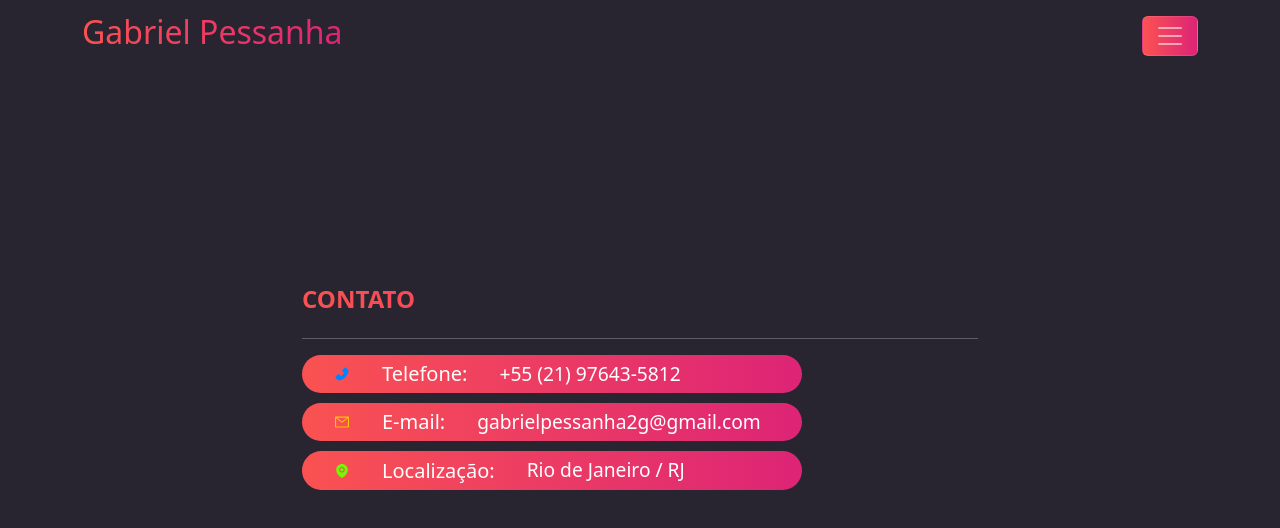
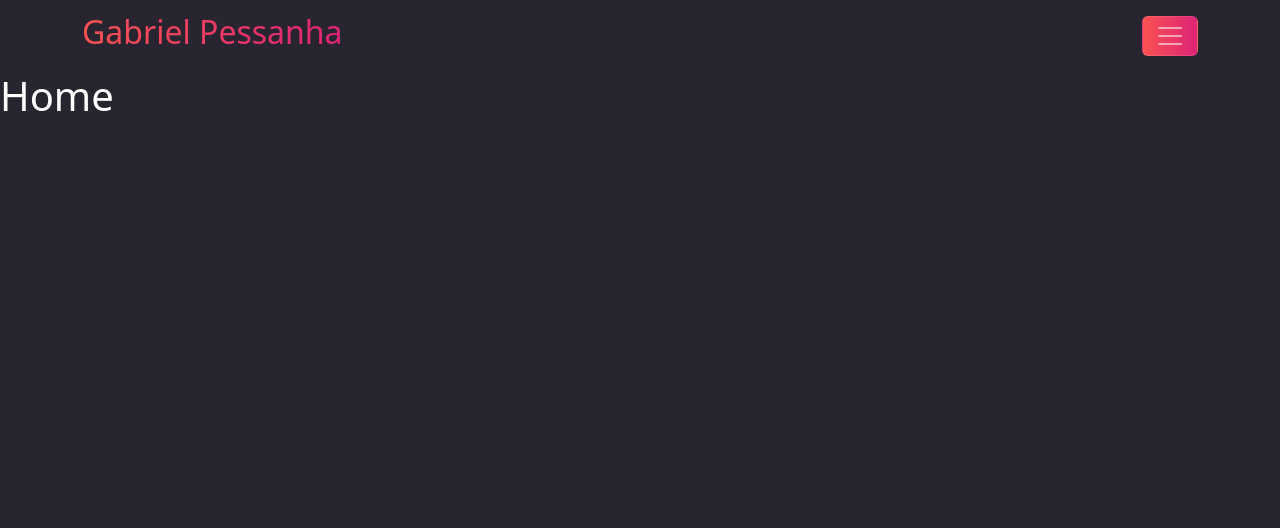
Before and after one commit to gabrielspessanha/portifolio, a React (Vite) app: page / in a window 1280 px wide. Shown: the top 528 px of the page. Built offline with nearby package versions, Linux system fonts and the light colour scheme.

Commit message:
adicionando pages

```diff
--- a/package.json
+++ b/package.json
@@ -10,11 +10,13 @@
     "preview": "vite preview"
   },
   "dependencies": {
+    "@react-navigation/native": "^6.1.7",
     "bootstrap": "^5.3.1",
     "react": "^18.2.0",
     "react-bootstrap": "^2.8.0",
     "react-dom": "^18.2.0",
-    "react-icons": "^4.10.1"
+    "react-icons": "^4.10.1",
+    "react-router-dom": "^6.15.0"
   },
   "devDependencies": {
     "@types/react": "^18.2.15",
--- a/src/App.jsx
+++ b/src/App.jsx
@@ -1,9 +1,6 @@
-import { About } from "./components/About";
-import { Contact } from "./components/Contact";
-import { Header } from "./components/Header";
-import { Portfolio } from "./components/Portfolio";
-import { Technologies } from "./components/Technologies";
-
+/* import { BrowserRouter} from 'react-router-dom';
+import { ContactPage } from "./pages/ContactPage"; */
+import { HomePage } from './pages/HomePage';
 
 
 
@@ -11,10 +8,8 @@ import { Technologies } from "./components/Technologies";
 function App() {
 
   return (
-   <div id="portifolio">
-    <Header />
-    <Contact />
-   </div>
+
+    <HomePage />
   )
 }
 
--- a/src/components/Header/index.jsx
+++ b/src/components/Header/index.jsx
@@ -46,11 +46,11 @@ export function Header(){
                 </Offcanvas.Header>
                 <Offcanvas.Body>
                   <Nav className="justify-content-end flex-grow-1 navLinks">
-                    <Nav.Link href="#action1">Home</Nav.Link>
-                    <Nav.Link href="#action2">Sobre</Nav.Link>
-                    <Nav.Link href="#action1">Portfolio</Nav.Link>
-                    <Nav.Link href="#action1">Contato</Nav.Link>
-                    <Nav.Link href="#action1">Technologias</Nav.Link>
+                    <Nav.Link href="#home">Home</Nav.Link>
+                    <Nav.Link href="#about">Sobre</Nav.Link>
+                    <Nav.Link href="#portfolio">Portfolio</Nav.Link>
+                    <Nav.Link href="#contato">Contato</Nav.Link>
+                    <Nav.Link href="#technologies">Technologias</Nav.Link>
                   </Nav>
                 </Offcanvas.Body>
             </Navbar.Offcanvas>
--- /dev/null
+++ b/src/pages/ContactPage/index.jsx
@@ -0,0 +1,12 @@
+import { Contact } from "../../components/Contact";
+import { Header } from "../../components/Header";
+
+
+export function ContactPage(){
+    return(
+        <div id="container">
+            <Header />
+            <Contact />
+        </div>
+    )
+}
--- /dev/null
+++ b/src/pages/HomePage/index.jsx
@@ -0,0 +1,12 @@
+import { Header } from "../../components/Header";
+
+
+
+export function HomePage(){
+    return(
+        <div id="container">
+            <Header />
+            <h1>Home</h1>
+        </div>
+    )
+}
```
Also changed, not shown: src/pages/AboutPage/index.jsx (added, +13 -0 lines), src/pages/PortgolioPage/index.jsx (added, +13 -0 lines), src/pages/TechnologiesPage/index.jsx (added, +13 -0 lines), 1 other file (tests, documents, lock files or other folders).
